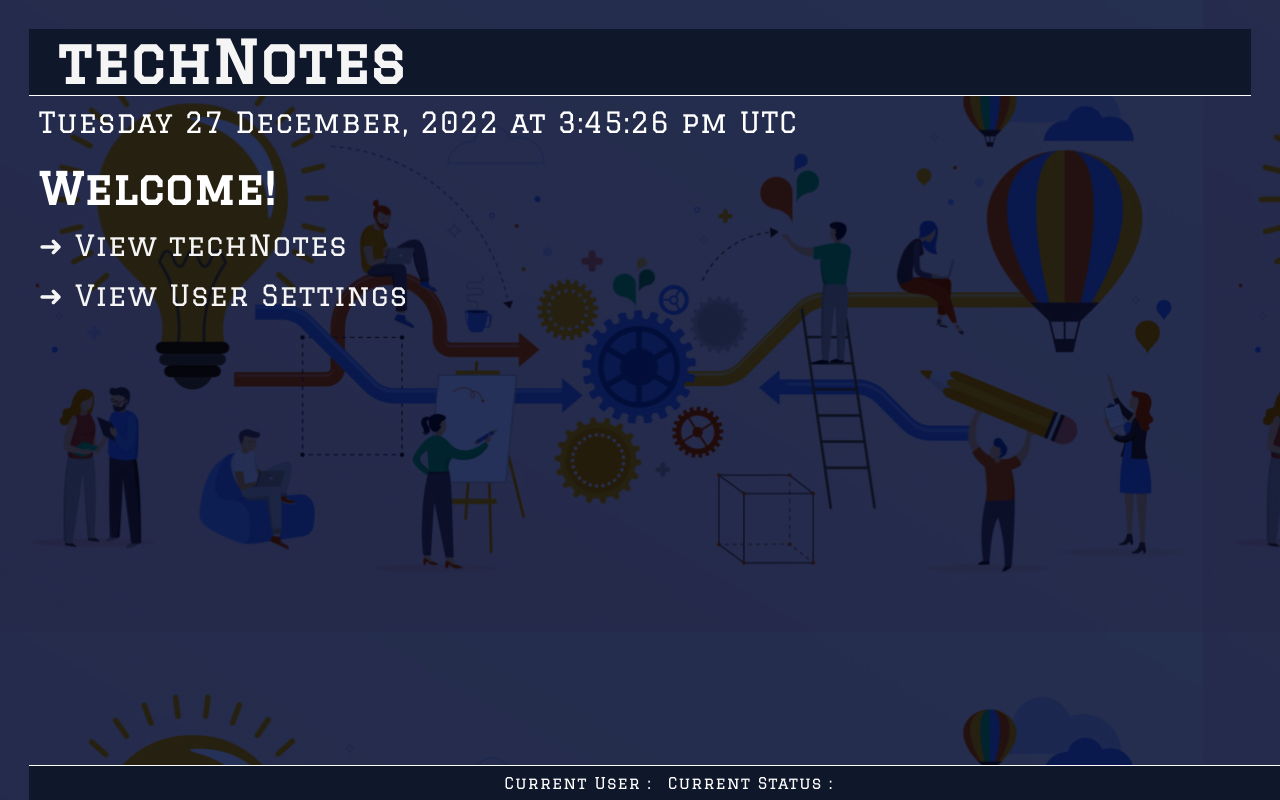
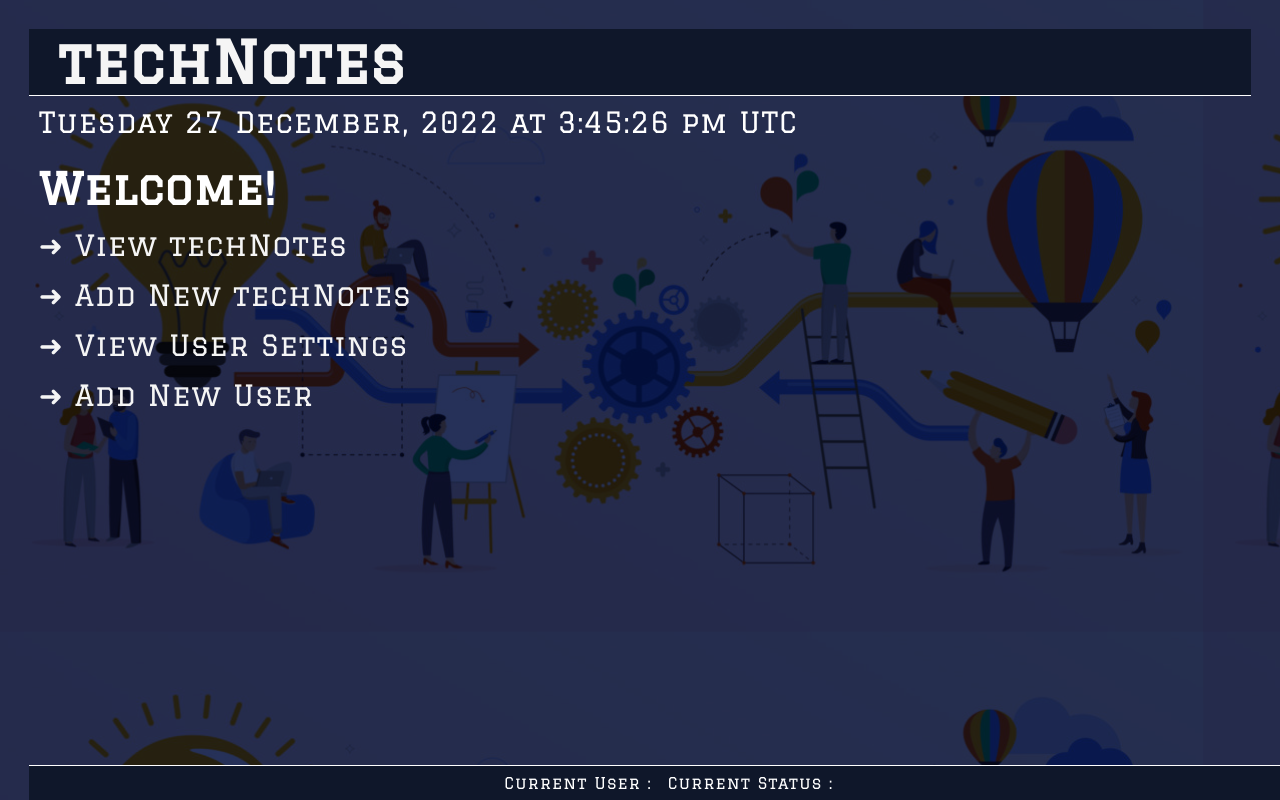
Before and after one commit to FrankYChills/techNotesAPP, a React (Create React App) app: page /dash in a window 1280 px wide. Built offline with nearby package versions, Linux system fonts and the light colour scheme; no server answers; a web font is replaced by a local one.

Commit message:
welcome page updated

```diff
--- a/src/app/store.js
+++ b/src/app/store.js
@@ -1,5 +1,8 @@
 // this file sets the global state for the app
 import { configureStore } from "@reduxjs/toolkit";
+// setup listemers for refetching the data
+// we are refetching data cause someone can update the data via postman etc without triggering endpoints that clears cache
+import { setupListeners } from "@reduxjs/toolkit/dist/query";
 
 // import the Api reducer
 import { apiSlice } from "./api/apiSlice";
@@ -13,3 +16,5 @@
     getDefaultMiddleware().concat(apiSlice.middleware),
   devTools: true,
 });
+// allow listeners to access the store
+setupListeners(store.dispatch);
--- a/src/features/auth/Welcome.js
+++ b/src/features/auth/Welcome.js
@@ -15,7 +15,13 @@
         <Link to="/dash/notes"> View techNotes</Link>
       </p>
       <p style={{ marginLeft: "10px" }}>
+        <Link to="/dash/notes/new">Add New techNotes</Link>
+      </p>
+      <p style={{ marginLeft: "10px" }}>
         <Link to="/dash/users"> View User Settings </Link>
+      </p>
+      <p style={{ marginLeft: "10px" }}>
+        <Link to="/dash/users/new">Add New User</Link>
       </p>
     </section>
   );
--- a/src/features/notes/NotesList.js
+++ b/src/features/notes/NotesList.js
@@ -11,7 +11,11 @@
     isSuccess,
     isError,
     error,
-  } = useGetNotesQuery();
+  } = useGetNotesQuery(undefined, {
+    pollingInterval: 15000, //refetch on every 15 secs
+    refetchOnFocus: true, //referesh when user comes back to app tab
+    refetchOnMountOrArgChange: true, //refetch on referesh
+  });
 
   let content;
   if (isLoading) {
--- a/src/features/users/UsersList.js
+++ b/src/features/users/UsersList.js
@@ -13,7 +13,11 @@
     isSuccess,
     isError,
     error,
-  } = useGetUsersQuery();
+  } = useGetUsersQuery(undefined, {
+    pollingInterval: 60000, //refetch the data every 60 secs
+    refetchOnFocus: true, //refetch thye data when someone comes back to the app tab
+    refetchOnMountOrArgChange: true, //refetch on refresh
+  });
 
   let content;
   if (isLoading) {
```
